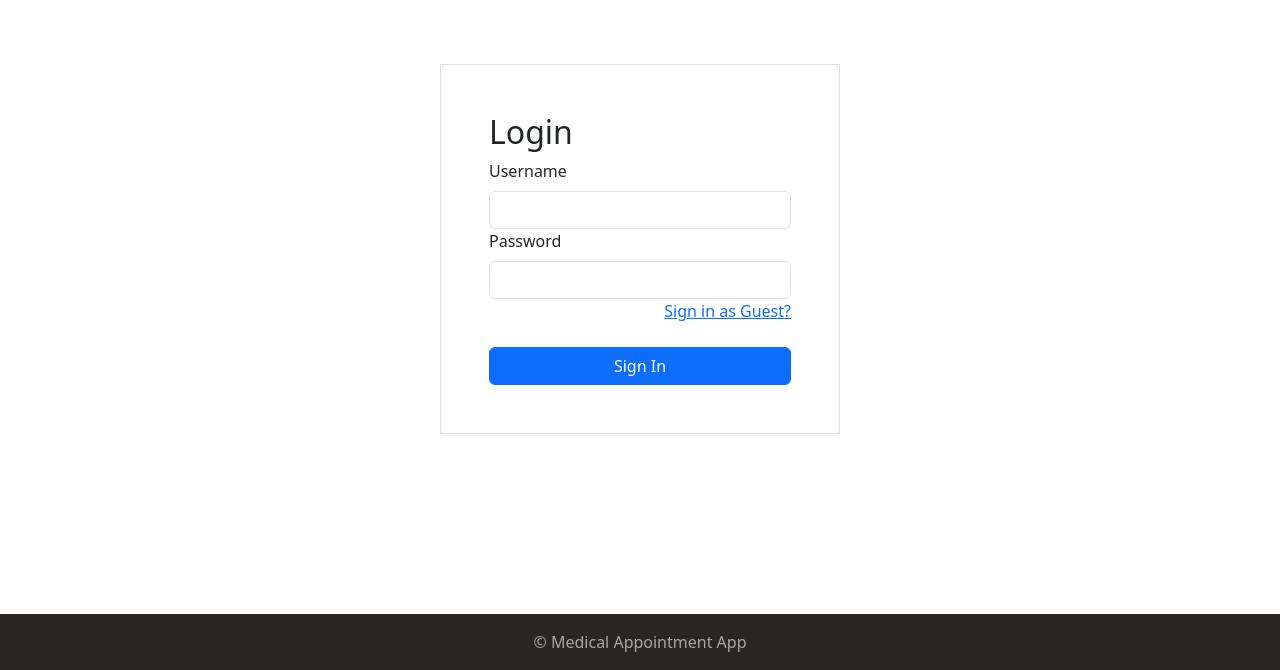
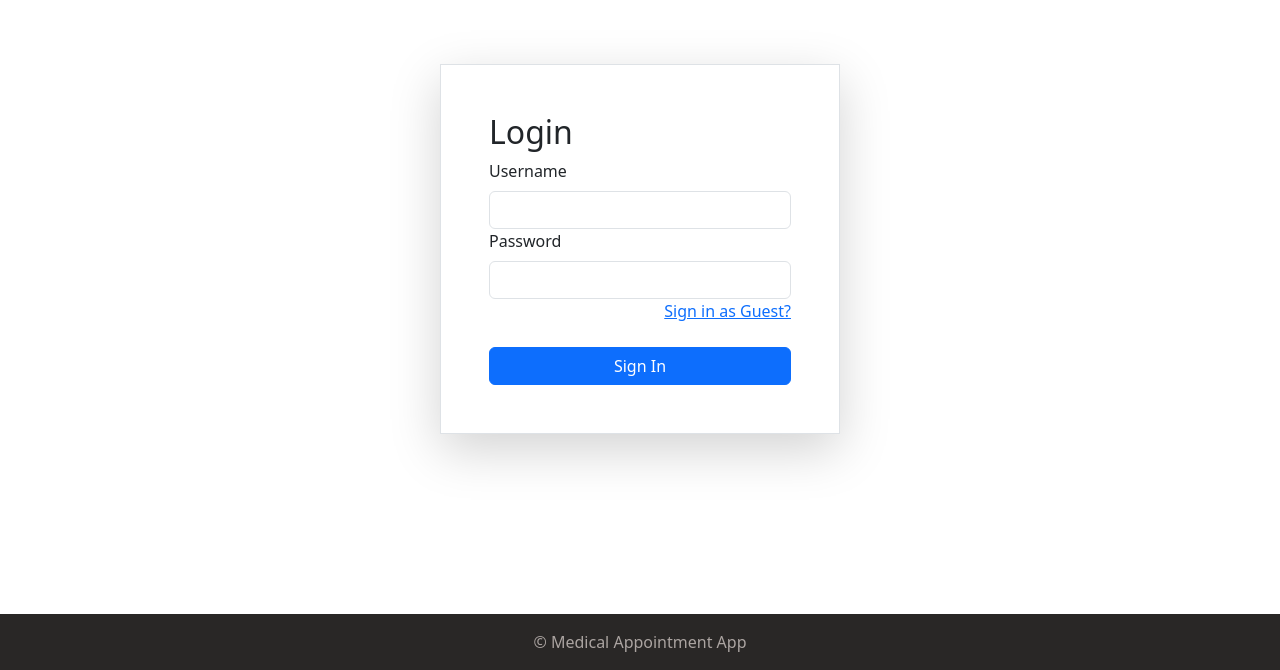
Before and after one commit to yukihim/web-programming-assignment, a PHP site: page /web-programming-assignment/index.php?page=signin in a window 1280 px wide. Shown: the part 130-800 px from the top of the page. Run offline with PHP 8.4, Linux system fonts and the light colour scheme.

Commit message:
Update signin form's shadow

```diff
--- a/signin.php
+++ b/signin.php
@@ -8,7 +8,7 @@
 ?>
 
 <form action="components/login_processing.php" method="POST" class="d-flex justify-content-center pt-5">
-    <div class="w-25 p-5 border" style="border-radius: 20; min-width: 400px;">
+    <div class="w-25 p-5 border shadow-lg" style="border-radius: 20; min-width: 400px;">
         <h2>Login</h2>
         <?php if ($message): ?>
             <div class="alert alert-danger" role="alert">
```
